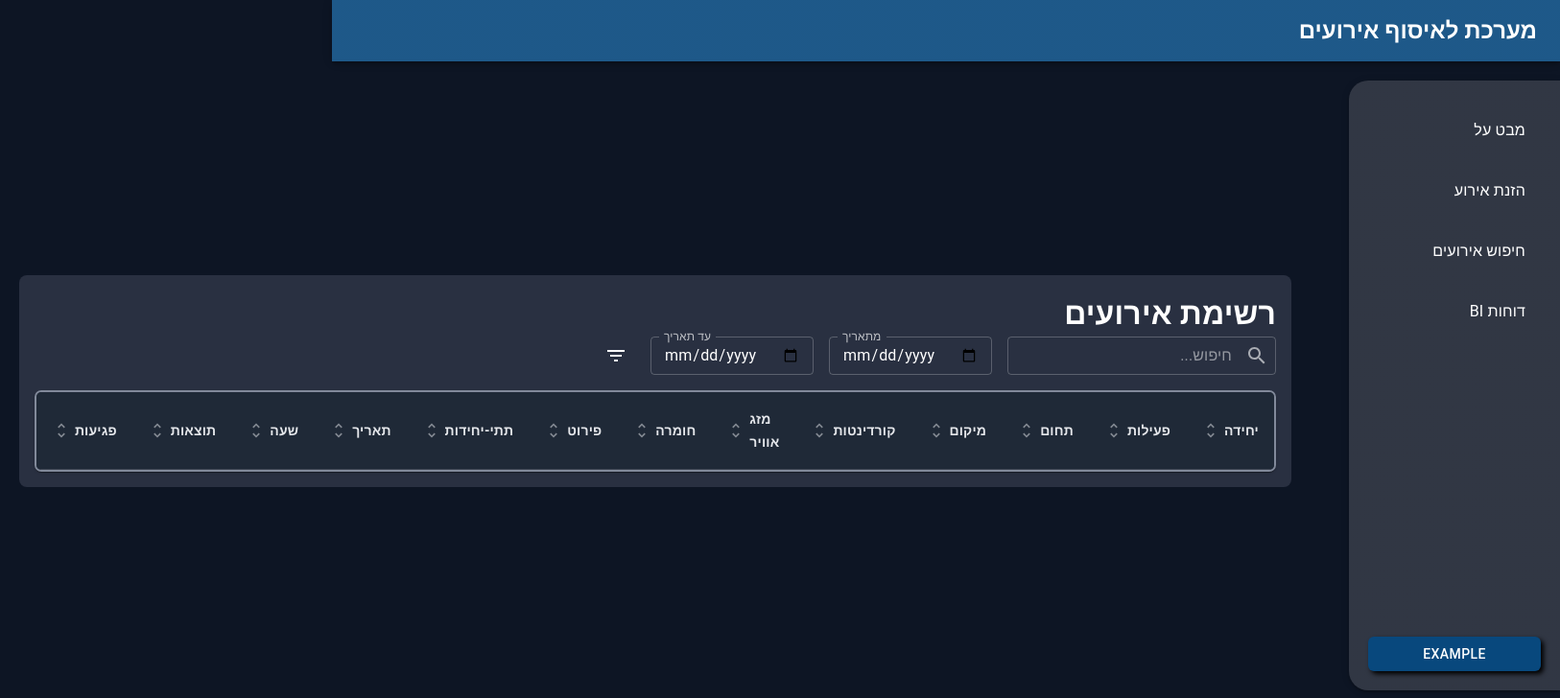
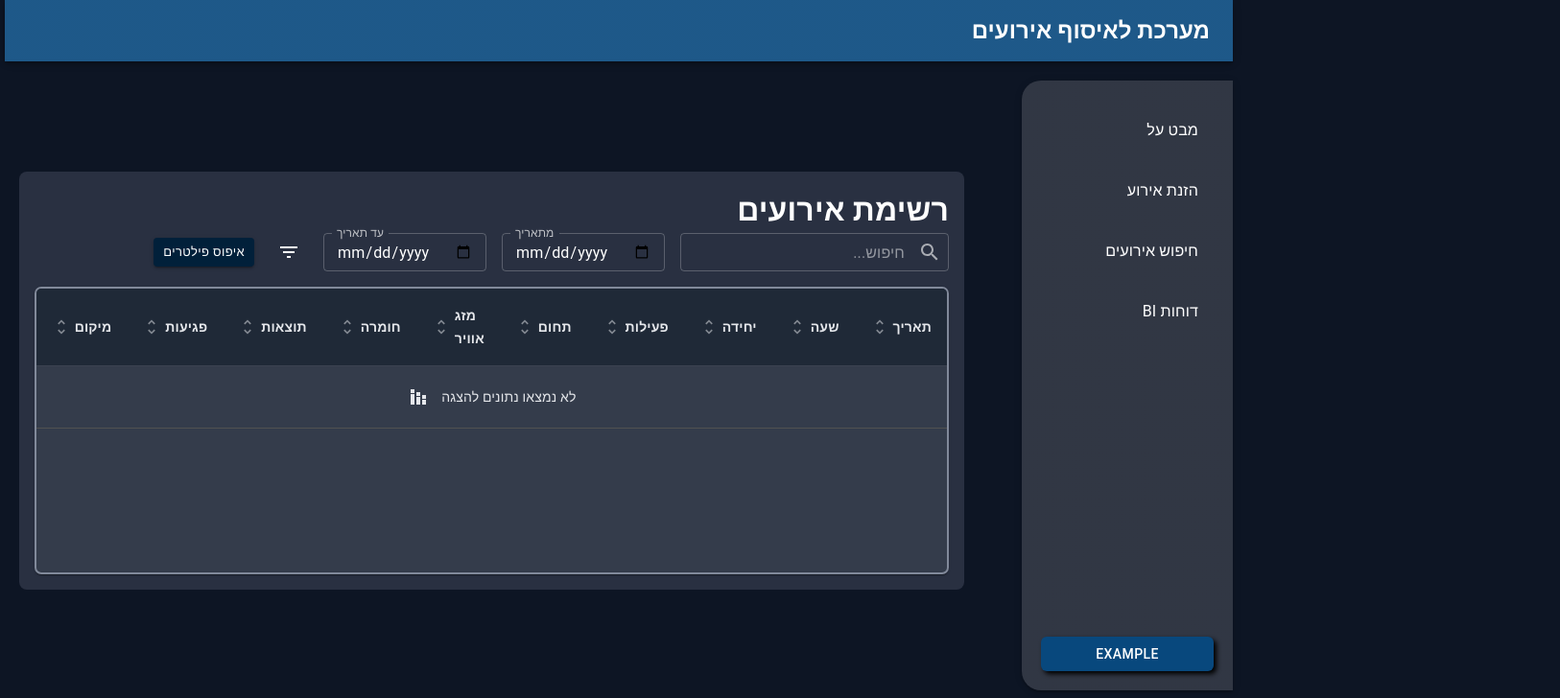
Before and after one commit to AviGoldshtein/safety-avi-goldshtein, a React (Vite) app: page /over-view in a window 1280 px wide. Shown: the top 728 px of the page at 96% size, 1626 px wide, since content can reach past the window. Built offline with nearby package versions, Linux system fonts and the light colour scheme; some icons are missing.

Commit message:
feat: Update OverViewContent and TableFilters components with new filtering options and UI enhancements

```diff
--- a/src/components/OverViewContent/OverViewContent.tsx
+++ b/src/components/OverViewContent/OverViewContent.tsx
@@ -10,22 +10,22 @@ export function OverViewContent() {
   );
 
   const columns: { key: keyof FormData; label: string }[] = [
+    { key: "eventDateTime", label: "תאריך" },
+    { key: "eventTime", label: "שעה" },
     { key: "unitActivityType", label: "יחידה" },
     { key: "activityType", label: "פעילות" },
     { key: "category", label: "תחום" },
-    { key: "location", label: "מיקום" },
-    { key: "currentLocation", label: "קורדינטות" },
     { key: "weather", label: "מזג אוויר" },
     { key: "eventSeverity", label: "חומרה" },
     { key: "eventDescription", label: "פירוט" },
     { key: "subUnits", label: "תתי-יחידות" },
-    { key: "eventDateTime", label: "תאריך" },
-    { key: "eventTime", label: "שעה" },
     { key: "results", label: "תוצאות" },
     { key: "injuriesLevel", label: "פגיעות" },
+    { key: "location", label: "מיקום" },
+    { key: "currentLocation", label: "קורדינטות" },
   ];
 
-  const [selectedFilters, setSelectedFilters] = useState<string[]>([]);
+  const [selectedFilters, setSelectedFilters] = useState<string[]>(["eventDescription", "currentLocation", "subUnits"]);
   const [filterAnchor, setFilterAnchor] = useState<HTMLElement | null>(null);
   const [search, setSearch] = useState("");
 
--- a/src/components/OverViewContent/TableContent.tsx
+++ b/src/components/OverViewContent/TableContent.tsx
@@ -1,6 +1,6 @@
 import { useTheme } from "@mui/material/styles";
 import type { FormData } from "../EventFormWizard/types";
-import { UnfoldMore, ArrowUpward, ArrowDownward } from "@mui/icons-material";
+import { UnfoldMore, ArrowUpward, ArrowDownward, StackedBarChart } from "@mui/icons-material";
 import {
   Table,
   TableBody,
@@ -79,6 +79,8 @@ export function TableContent({ content, columns, onSort, sortKey, sortOrder }: T
     <TableContainer
       component={Paper}
       sx={{
+        minWidth: 800,
+        minHeight: 300,
         backgroundColor: theme.palette.table.rowEven,
         maxHeight: 500,
         borderRadius: "7px",
@@ -134,7 +136,7 @@ export function TableContent({ content, columns, onSort, sortKey, sortOrder }: T
           </TableRow>
         </TableHead>
 
-        <TableBody>
+        <TableBody >
           {content.map((row, i) => (
             <TableRow
               key={i}
@@ -161,6 +163,25 @@ export function TableContent({ content, columns, onSort, sortKey, sortOrder }: T
             </TableRow>
           ))}
         </TableBody>
+        {!content.length && (
+          <TableBody>
+            <TableRow>
+              <TableCell
+                colSpan={columns.length}
+                sx={{
+                  textAlign: "center",
+                  padding: "20px",
+                  color: theme.palette.table.text,
+                }}
+              >
+                <Box sx={{ display: "flex", alignItems: "center", justifyContent: "center", gap: 1.5 }}>
+                  לא נמצאו נתונים להצגה
+                  <StackedBarChart />
+                </Box>
+              </TableCell>
+            </TableRow>
+          </TableBody>
+        )}
       </Table>
     </TableContainer>
   );
--- a/src/components/OverViewContent/TableFilters.tsx
+++ b/src/components/OverViewContent/TableFilters.tsx
@@ -1,4 +1,4 @@
-import { Box, TextField, Chip, IconButton, Menu, MenuItem } from "@mui/material";
+import { Box, TextField, Chip, IconButton, Menu, MenuItem, Button } from "@mui/material";
 import { Search, FilterList } from "@mui/icons-material"
 
 interface TableColumn {
@@ -18,8 +18,6 @@ interface TableFiltersProps {
   toDate: string;
   setToDate: React.Dispatch<React.SetStateAction<string>>;
 }
-
-// TODO להוסיף כפתור איפוס פילטרים
 
 export function TableFilters({
   columns,
@@ -83,6 +81,20 @@ export function TableFilters({
         <FilterList />
       </IconButton>
 
+      <Button
+        variant="contained"
+        color="secondary"
+        size="small"
+        onClick={() => {
+          setSearch("");
+          setFromDate("");
+          setToDate("");
+          setSelectedFilters(["eventDescription", "currentLocation", "subUnits"]);
+        }}
+      >
+        איפוס פילטרים
+      </Button>
+
       <Menu
         anchorEl={filterAnchor}
         open={Boolean(filterAnchor)}
@@ -92,7 +104,7 @@ export function TableFilters({
           <MenuItem key={col.key} onClick={() => toggleFilter(col.key)}>
             <Chip
               label={col.label}
-              color={selectedFilters.includes(col.key) ? "primary" : "default"}
+              color={selectedFilters.includes(col.key) ? "default" : "primary"}
               size="small"
             />
           </MenuItem>
```
